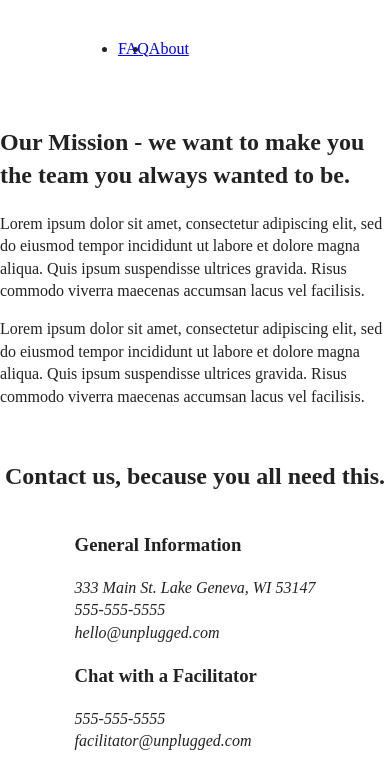
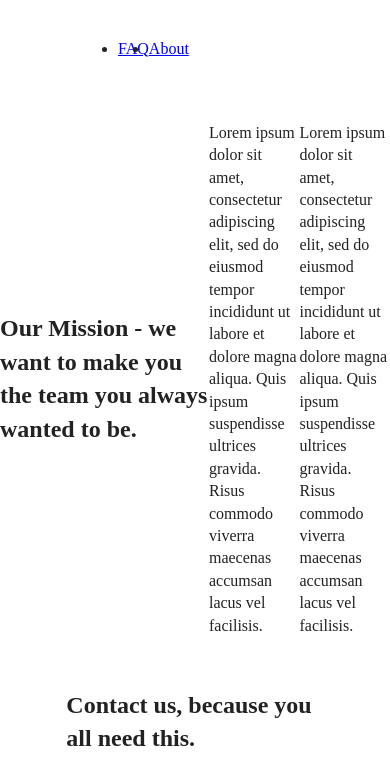
Before and after one commit to CobyKalter/unplugged-retreat, a website: page about/index.html in a window 390 px wide. Shown: the part 42-810 px from the top of the page. Drawn offline with Linux system fonts and the light colour scheme.

Commit message:
Added tablet stylings for ABOUT and FAQ pages

```diff
--- a/css/main.css
+++ b/css/main.css
@@ -571,10 +571,41 @@
 
 /* FAQ Tablet Styles */
 
-.faq-content {
-  flex-basis: 80%;
+.faq .content-wrapper {
+  justify-content: space-between;
 }
 
+
+.faq-content {
+  flex-basis: 40%;
+}
+
+.faq h2 {
+  width: 100%;
+}
+
+}
+
+/* ABOUT PAGE Tablet Styles */
+
+.mission-content {
+  display: flex;
+  justify-content: space-between;
+  align-items: center;
+}
+
+.mission-content p {
+  width: 80%;
+}
+
+.contact-section .content-wrapper h2 {
+  width: 66%;
+}
+
+.contact-content {
+  display: flex;
+  justify-content: center;
+  align-items: center;
 }
 
 @media only screen and (min-width: 1200px) {
```
